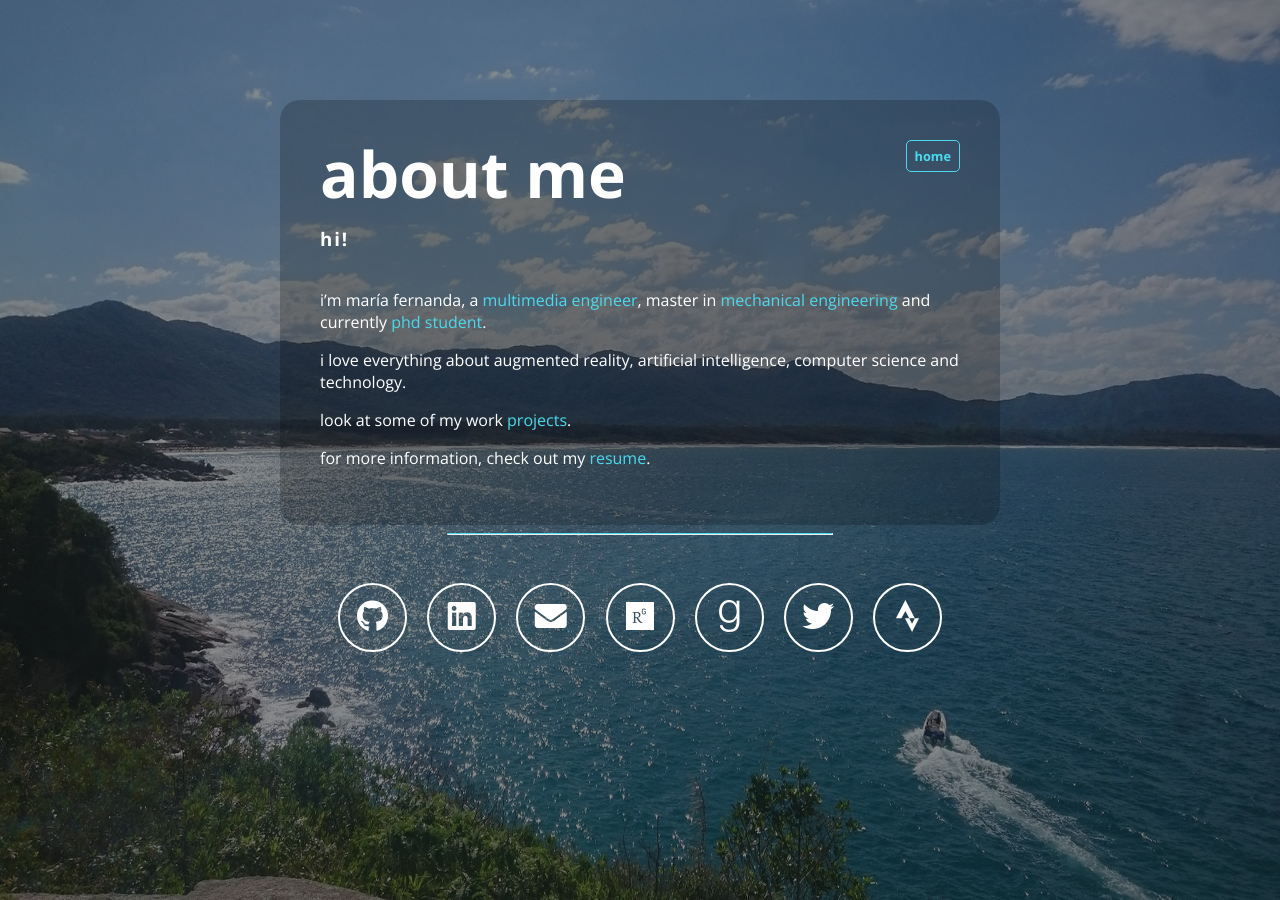
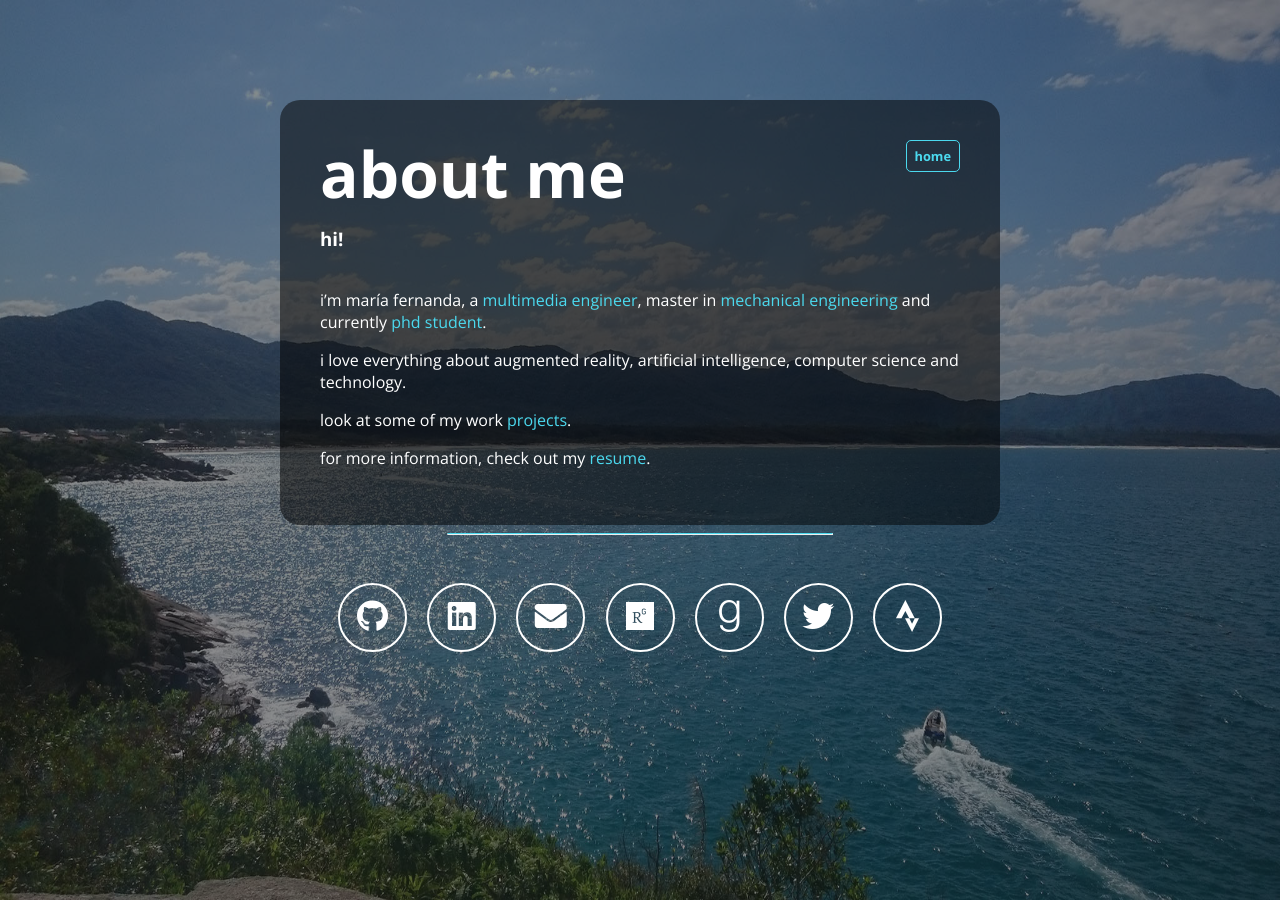
Before and after one commit to mafda/mafda.github.io, a Jekyll site: the page built from about.md, in a window 1280 px wide. Built offline with Jekyll 4.4.1, drawn with Linux system fonts in a browser that asks for light colours; nearby versions of some CDN libraries.

Commit message:
modified h3 without space and background black alpha from 0.2 to 0.5

```diff
--- a/css/front.css
+++ b/css/front.css
@@ -34,7 +34,7 @@ body {
     padding: 40px;
     display: inline-block;
     text-align: left;
-    background-color: rgba(0, 0, 0, 0.2);
+    background-color: rgba(0, 0, 0, 0.5);
     max-width: 640px;
     border-radius: 20px;
 }
@@ -54,7 +54,7 @@ h1 {
 }
 h3 {
     color: white;
-    letter-spacing: 0.1em;
+    letter-spacing: 0.0em;
     padding-bottom: 20px;
     font-weight: thin;
     font-family: 'Open Sans';
```
